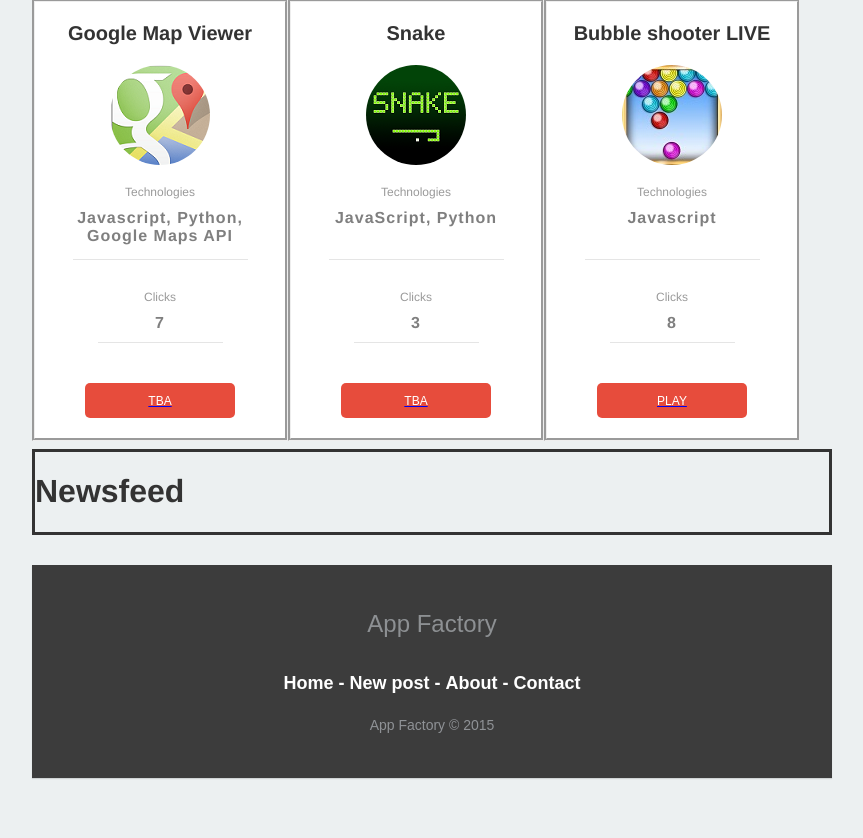
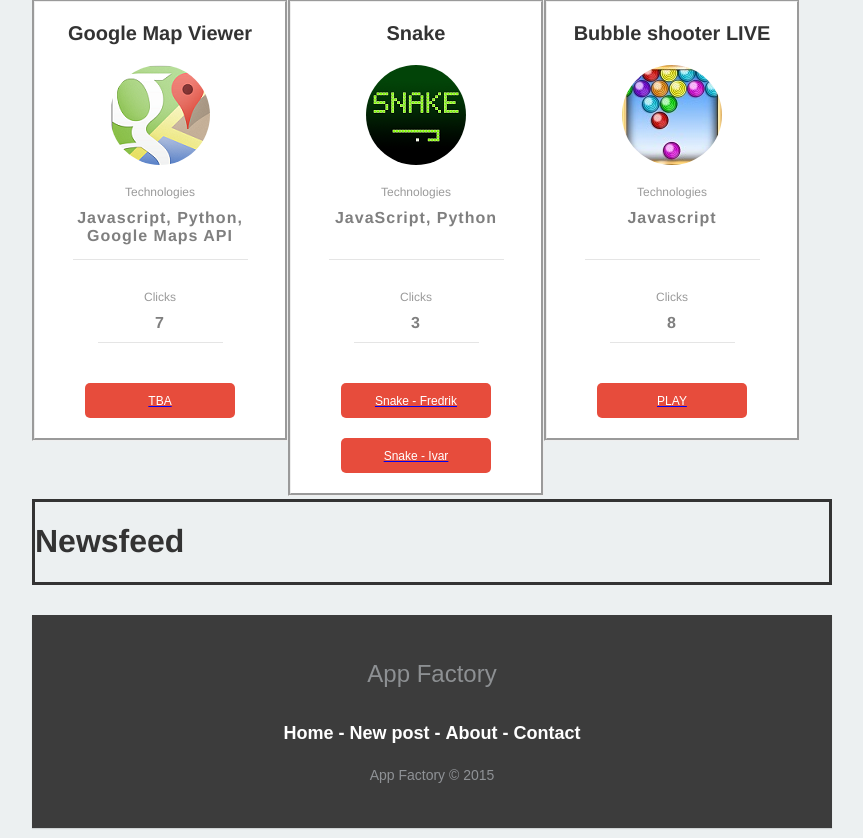
Before and after one commit to Jaden-/App-Factory, a Python web app: template blog/templates/front.html in a window 1280 px wide. Shown: the part 181-1019 px from the top of the page, without its empty margins (208-1071 px from the left). Before the commit the page ends 960 px from the top, so only its background shows below. Run offline with Jinja, Linux system fonts and the light colour scheme; the template is opened without the code that fills it, so the values that code supplies are empty.

Commit message:
Added two snake pages.

```diff
--- /dev/null
+++ b/blog/FredrikSnake.py
@@ -0,0 +1,6 @@
+from blog.general_handler import GeneralHandler
+
+
+class FredrikSnakeHandler(GeneralHandler):
+    def get(self):
+        self.render('fredrik-snake.html');
--- /dev/null
+++ b/blog/IvarSnake.py
@@ -0,0 +1,6 @@
+from blog.general_handler import GeneralHandler
+
+
+class IvarSnakeHandler(GeneralHandler):
+    def get(self):
+        self.render()
--- a/blog/main.py
+++ b/blog/main.py
@@ -1,4 +1,6 @@
 import webapp2
+from blog.FredrikSnake import FredrikSnakeHandler
+from blog.IvarSnake import IvarSnakeHandler
 
 from blog.blog_front import BlogFront
 from blog.bubbleshooter import BubbleHandler
@@ -15,6 +17,8 @@ app = webapp2.WSGIApplication([('/', BlogFront),
                                ('/signup', Register),
                                ('/login', Login),
                                ('/logout', Logout),
-                               ('/bubbleshooter', BubbleHandler)
+                               ('/bubbleshooter', BubbleHandler),
+                               ('/snake_fredrik', FredrikSnakeHandler),
+                               ('/snake_ivar', IvarSnakeHandler)
                                ],
                               debug=True)
--- a/blog/static/main.css
+++ b/blog/static/main.css
@@ -127,7 +127,7 @@ body {
 
 .container {
     max-width: 800px;
-    height: 450px;
+    height: 500px;
     margin: auto;
 }
 
--- a/blog/templates/front.html
+++ b/blog/templates/front.html
@@ -24,8 +24,11 @@
 
             <p class="p_app">Clicks</p>
             <span class="span_app">3</span>
-            <a href="#">
-                <button>TBA</button>
+            <a href="/snake_fredrik">
+                <button>Snake - Fredrik</button>
+            </a>
+            <a href="/snake_ivar">
+                <button>Snake - Ivar</button>
             </a>
         </div>
         <div class='silver'>
```
Also changed, not shown: blog/templates/fredrik-snake.html (added, +10 -0 lines), blog/templates/ivar-snake.html (added, +10 -0 lines).
